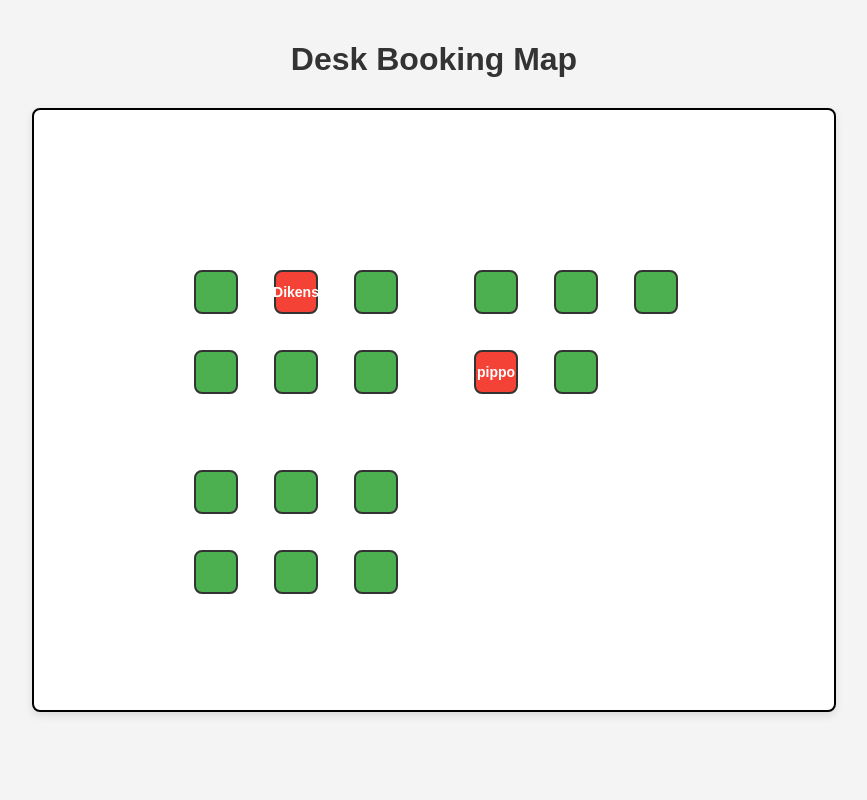
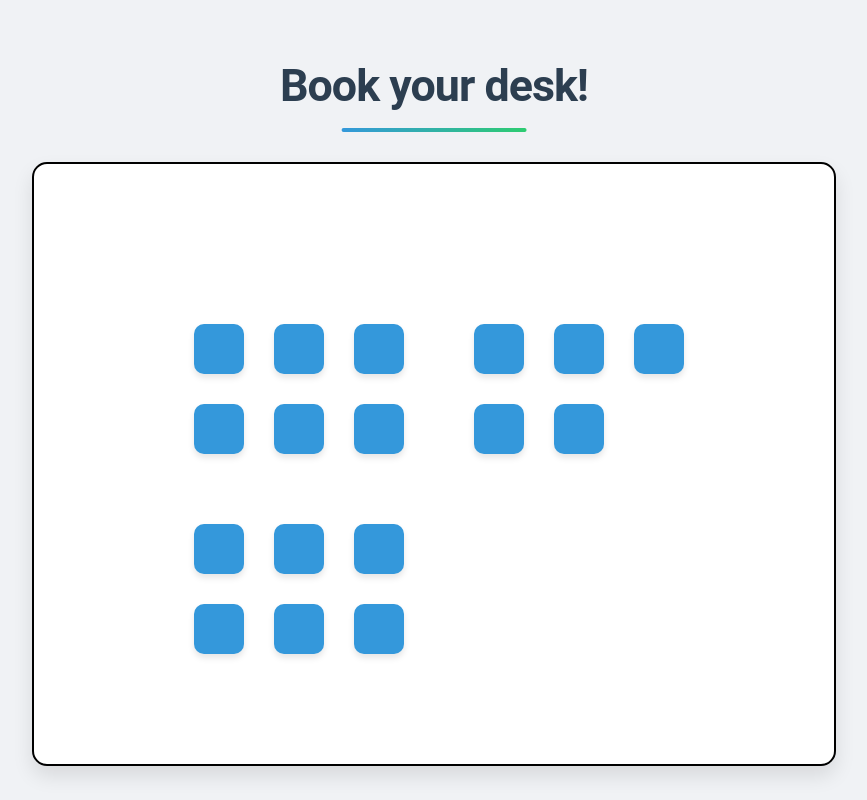
Before and after one commit to betapekens/choose_your_desk, a Flask app: page / in a window 1280 px wide. Shown: the whole page, without its empty margins (206-1073 px from the left). Run offline with Flask 3, Linux system fonts and the light colour scheme.

Commit message:
improved look

```diff
--- a/desks.json
+++ b/desks.json
@@ -1,156 +1 @@
-[
-    {
-        "id": 1,
-        "position": {
-            "x": 160,
-            "y": 160
-        },
-        "booked": false,
-        "user_name": ""
-    },
-    {
-        "id": 2,
-        "position": {
-            "x": 240,
-            "y": 160
-        },
-        "booked": true,
-        "user_name": "Dikens"
-    },
-    {
-        "id": 3,
-        "position": {
-            "x": 320,
-            "y": 160
-        },
-        "booked": false,
-        "user_name": null
-    },
-    {
-        "id": 4,
-        "position": {
-            "x": 160,
-            "y": 240
-        },
-        "booked": false,
-        "user_name": null
-    },
-    {
-        "id": 5,
-        "position": {
-            "x": 240,
-            "y": 240
-        },
-        "booked": false,
-        "user_user_name": ""
-    },
-    {
-        "id": 6,
-        "position": {
-            "x": 320,
-            "y": 240
-        },
-        "booked": false,
-        "user_name": null
-    },
-    {
-        "id": 7,
-        "position": {
-            "x": 160,
-            "y": 360
-        },
-        "booked": false,
-        "user_name": null
-    },
-    {
-        "id": 8,
-        "position": {
-            "x": 240,
-            "y": 360
-        },
-        "booked": false,
-        "user_name": null
-    },
-    {
-        "id": 9,
-        "position": {
-            "x": 320,
-            "y": 360
-        },
-        "booked": false,
-        "user_name": null
-    },
-    {
-        "id": 10,
-        "position": {
-            "x": 160,
-            "y": 440
-        },
-        "booked": false,
-        "user_name": null
-    },
-    {
-        "id": 11,
-        "position": {
-            "x": 240,
-            "y": 440
-        },
-        "booked": false,
-        "user_name": null
-    },
-    {
-        "id": 12,
-        "position": {
-            "x": 320,
-            "y": 440
-        },
-        "booked": false,
-        "user_name": null
-    },
-    {
-        "id": 13,
-        "position": {
-            "x": 440,
-            "y": 160
-        },
-        "booked": false,
-        "user_name": null
-    },
-    {
-        "id": 14,
-        "position": {
-            "x": 520,
-            "y": 160
-        },
-        "booked": false,
-        "user_name": null
-    },
-    {
-        "id": 15,
-        "position": {
-            "x": 600,
-            "y": 160
-        },
-        "booked": false,
-        "user_name": null
-    },
-    {
-        "id": 16,
-        "position": {
-            "x": 440,
-            "y": 240
-        },
-        "booked": true,
-        "user_name": "pippo"
-    },
-    {
-        "id": 17,
-        "position": {
-            "x": 520,
-            "y": 240
-        },
-        "booked": false,
-        "user_name": null
-    }
-
-]
+[{"id": 1, "position": {"x": 160, "y": 160}, "booked": false, "user_name": ""}, {"id": 2, "position": {"x": 240, "y": 160}, "booked": false, "user_name": ""}, {"id": 3, "position": {"x": 320, "y": 160}, "booked": false, "user_name": ""}, {"id": 4, "position": {"x": 160, "y": 240}, "booked": false, "user_name": null}, {"id": 5, "position": {"x": 240, "y": 240}, "booked": false, "user_user_name": ""}, {"id": 6, "position": {"x": 320, "y": 240}, "booked": false, "user_name": ""}, {"id": 7, "position": {"x": 160, "y": 360}, "booked": false, "user_name": null}, {"id": 8, "position": {"x": 240, "y": 360}, "booked": false, "user_name": null}, {"id": 9, "position": {"x": 320, "y": 360}, "booked": false, "user_name": null}, {"id": 10, "position": {"x": 160, "y": 440}, "booked": false, "user_name": null}, {"id": 11, "position": {"x": 240, "y": 440}, "booked": false, "user_name": null}, {"id": 12, "position": {"x": 320, "y": 440}, "booked": false, "user_name": null}, {"id": 13, "position": {"x": 440, "y": 160}, "booked": false, "user_name": null}, {"id": 14, "position": {"x": 520, "y": 160}, "booked": false, "user_name": null}, {"id": 15, "position": {"x": 600, "y": 160}, "booked": false, "user_name": null}, {"id": 16, "position": {"x": 440, "y": 240}, "booked": false, "user_name": ""}, {"id": 17, "position": {"x": 520, "y": 240}, "booked": false, "user_name": null}]
--- a/static/style.css
+++ b/static/style.css
@@ -1,37 +1,62 @@
+/* General styles */
 /* General styles */
 body {
-    font-family: 'Arial', sans-serif;
-    background-color: #f4f4f4;
+    font-family: 'Roboto', 'Arial', sans-serif;
+    background-color: #f0f2f5;
     margin: 0;
     padding: 20px;
     text-align: center;
+    color: #333;
+    line-height: 1.6;
 }
 
 h1 {
-    color: #333;
+    color: #2c3e50;
     margin-bottom: 30px;
+    font-size: 2.8em;
+    font-weight: 700;
+    text-transform: none;
+    letter-spacing: -1px;
+    position: relative;
+    display: inline-block;
+    padding-bottom: 10px;
 }
+
+h1::after {
+    content: '';
+    position: absolute;
+    bottom: 0;
+    left: 50%;
+    transform: translateX(-50%);
+    width: 60%;
+    height: 4px;
+    background: linear-gradient(to right, #3498db, #2ecc71);
+    border-radius: 2px;
+}
+
 
 /* Desk Map Container */
 #deskMap {
     position: relative;
-    width: 800px;
-    height: 600px;
-    border: 2px solid #333;
+    width: 90%;
+    max-width: 1000px;
+    height: 70vh;
+    border: none;
     margin: 0 auto;
     background-color: #fff;
-    box-shadow: 0 4px 8px rgba(0, 0, 0, 0.1);
-    border-radius: 8px;
+    box-shadow: 0 10px 20px rgba(0, 0, 0, 0.1);
+    border-radius: 15px;
+    overflow: hidden;
 }
 
 /* Desk Styles */
 .desk {
-    width: 40px;
-    height: 40px;
-    background-color: #4CAF50;
+    width: 50px;
+    height: 50px;
+    background-color: #3498db;
     position: absolute;
-    border: 2px solid #333;
-    border-radius: 8px;
+    border: none;
+    border-radius: 10px;
     cursor: pointer;
     display: flex;
     justify-content: center;
@@ -39,57 +64,50 @@ h1 {
     color: white;
     font-weight: bold;
     transition: all 0.3s ease;
-    font-size: 14px;
+    font-size: 12px; /* Changed from 16px to 12px */
     text-align: center;
+    box-shadow: 0 4px 6px rgba(0, 0, 0, 0.1);
 }
 
 .desk.booked {
-    background-color: #f44336; /* Red for booked desks */
-    color: white;
+    background-color: #e74c3c;
 }
 
 .desk:hover {
-    background-color: #FFEB3B; /* Yellow on hover */
-    transform: scale(1.1);
-    border-color: #333;
+    background-color: #2ecc71;
+    transform: scale(1.1) translateY(-5px);
+    box-shadow: 0 6px 10px rgba(0, 0, 0, 0.15);
 }
 
 /* Tooltip for desk status */
 .desk::after {
-    content: attr(data-name);  /* Show the name from data-name attribute */
+    content: attr(data-name);
     position: absolute;
-    bottom: -25px;
+    bottom: -30px;
     left: 50%;
     transform: translateX(-50%);
-    background-color: rgba(0, 0, 0, 0.75);
+    background-color: rgba(44, 62, 80, 0.9);
     color: #fff;
-    padding: 5px 8px;
-    border-radius: 4px;
+    padding: 5px 10px;
+    border-radius: 5px;
     opacity: 0;
-    transition: opacity 0.2s ease-in-out;
+    transition: opacity 0.2s ease-in-out, transform 0.2s ease-in-out;
     white-space: nowrap;
-    font-size: 12px;
+    font-size: 14px;
+    pointer-events: none;
+    z-index: 1000;
 }
 
 .desk:hover::after {
     opacity: 1;
+    transform: translateX(-50%) translateY(-5px);
 }
-
-
-.desk.booked::after {
-    content: attr(data-name);  /* Show user's name */
-}
-
-.desk:hover::after {
-    opacity: 1;
-}
-
 
 /* Modal Styles */
 .modal {
-    display: none; /* Hidden by default */
+    display: none;
     position: fixed;
-    z-index: 1000; /* Ensure it appears on top of other content */
+    z-index: 1000;
     left: 0;
     top: 0;
     width: 100vw;
--- a/templates/map.html
+++ b/templates/map.html
@@ -7,7 +7,7 @@
     <link rel="stylesheet" href="{{ url_for('static', filename='style.css') }}">
 </head>
 <body>
-    <h1>Desk Booking Map</h1>
+    <h1>Book your desk!</h1>
     <div id="deskMap" style="position: relative; width: 800px; height: 600px; border: 2px solid black;"></div>
 
     <!-- Name input dialog (hidden by default) -->
```
Also changed, not shown: other parts of static/style.css (+65 -14 lines).
